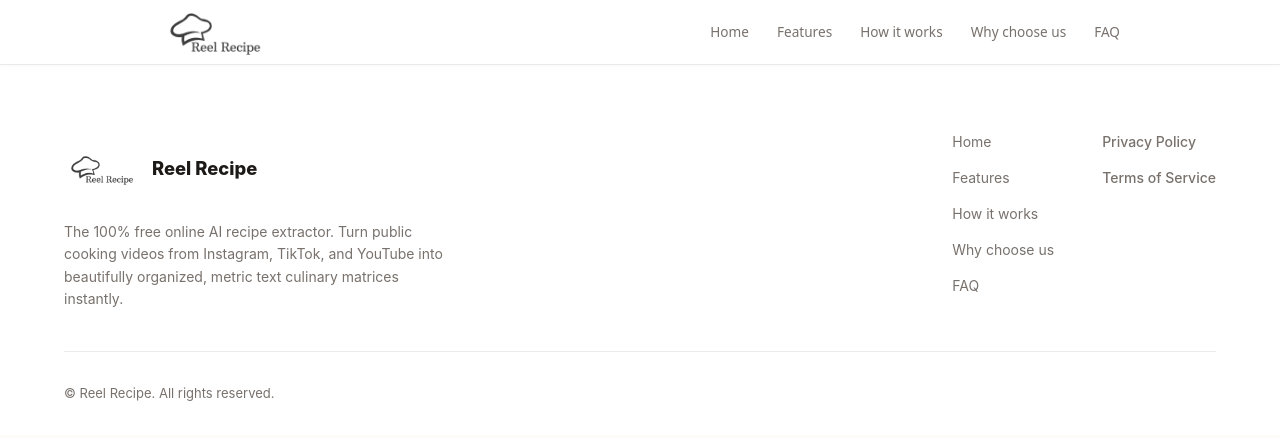
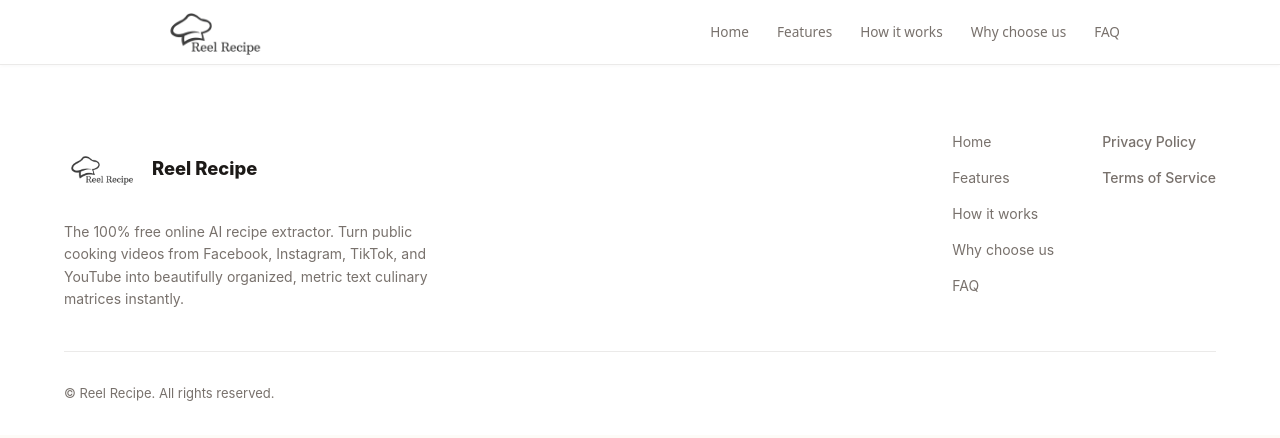
Before and after one commit to MaximumChimp/ReelRecipe, a Django app: template templates/base.html in a window 1280 px wide. Shown: the top 438 px of the page. Run offline with Django 5.2, Linux system fonts and the light colour scheme; the template is opened without the code that fills it, so the values that code supplies are empty.

Commit message:
changes in description for home and footer

```diff
--- a/core/templates/includes/_footer.html
+++ b/core/templates/includes/_footer.html
@@ -10,7 +10,7 @@
                     <span>Reel Recipe</span>
                 </div>
                 <p style="color: var(--text-muted, #64748b); font-size: 0.875rem; line-height: 1.6;">
-                    The 100% free online AI recipe extractor. Turn public cooking videos from Instagram, TikTok, and YouTube into beautifully organized, metric text culinary matrices instantly.
+                    The 100% free online AI recipe extractor. Turn public cooking videos from Facebook, Instagram, TikTok, and YouTube into beautifully organized, metric text culinary matrices instantly.
                 </p>
             </div>
 
```
